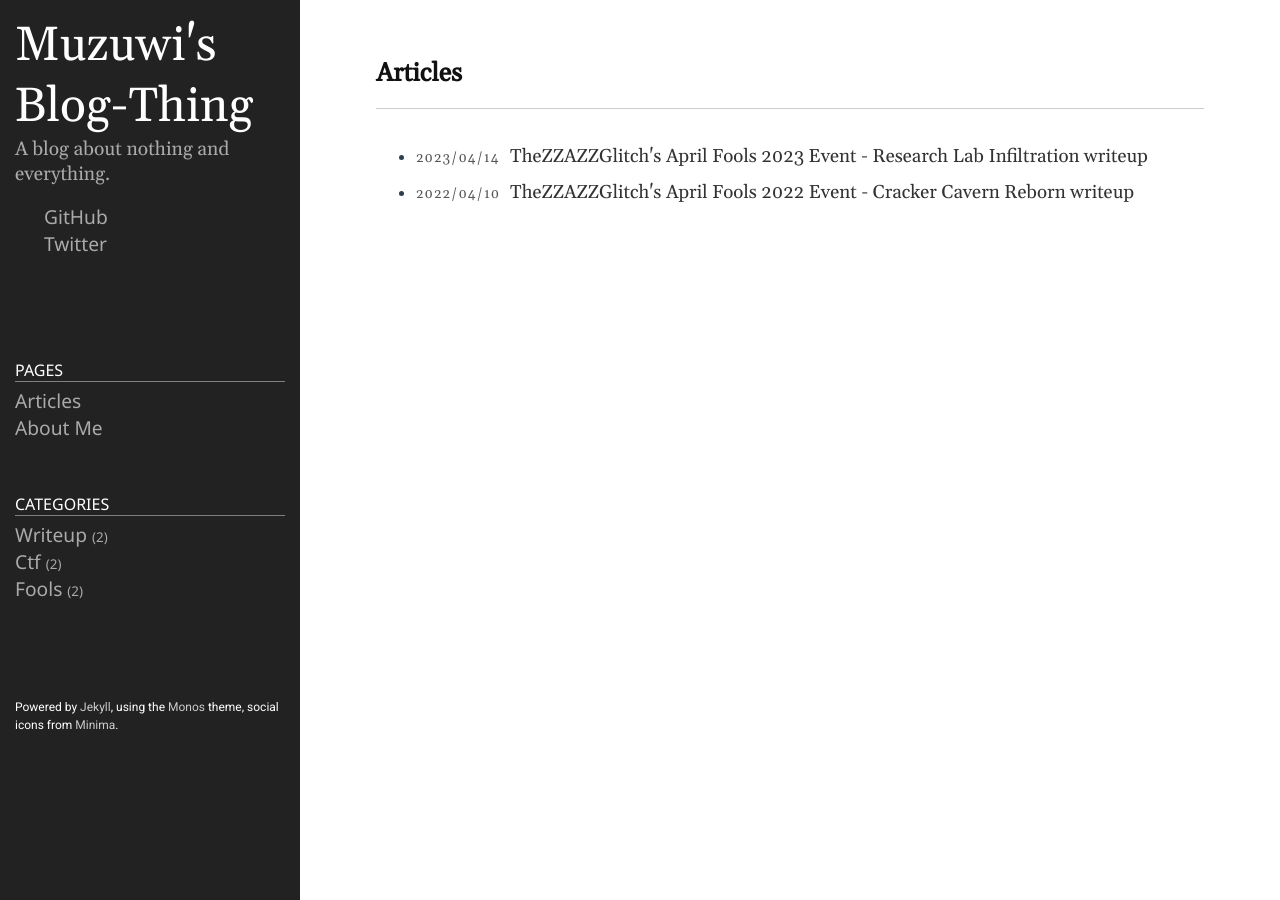
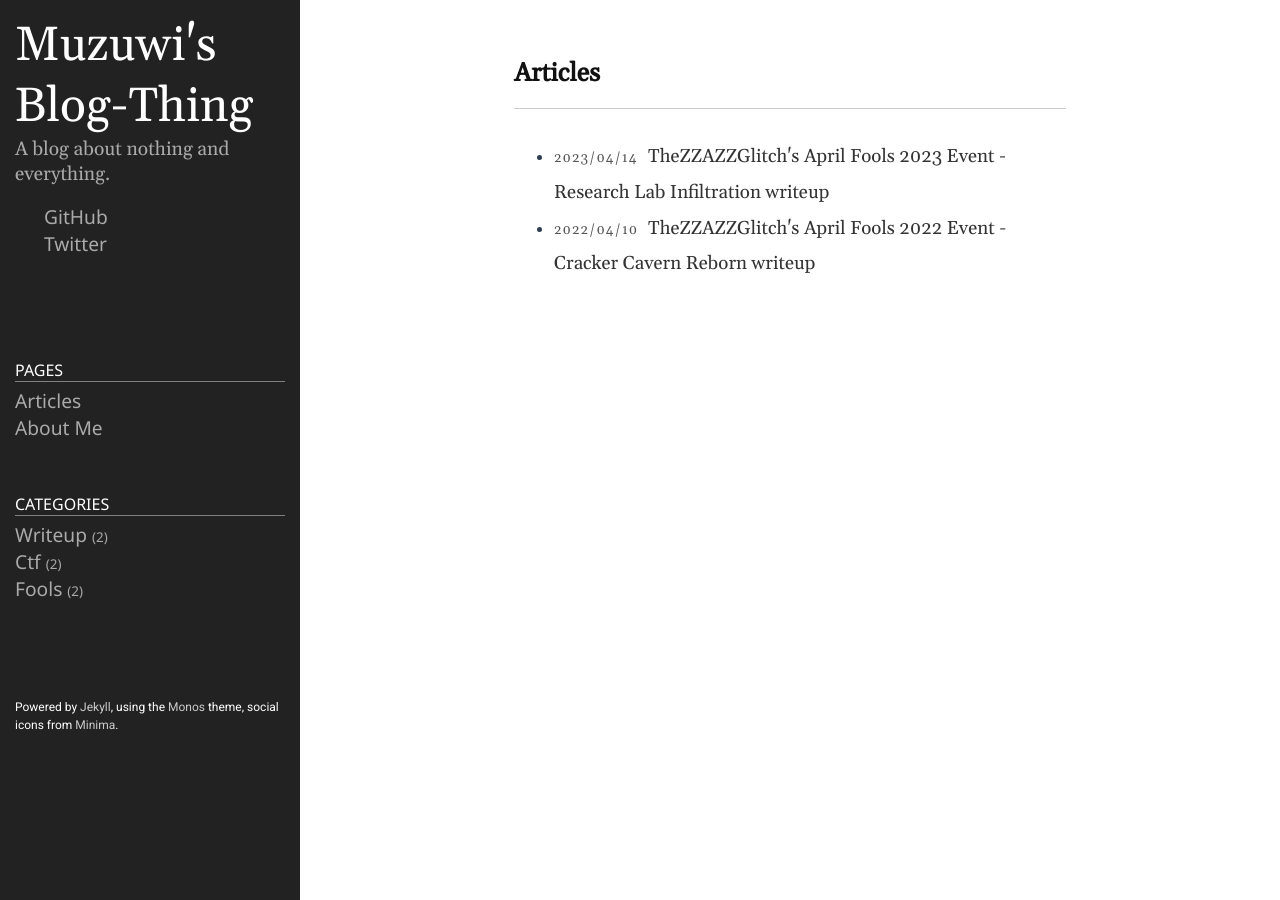
Before and after one commit to Muzuwi/Muzuwi.github.io, a Jekyll site: the page built from pages/index.md, in a window 1280 px wide. Built offline with Jekyll 4.4.1, drawn with Linux system fonts in a browser that asks for light colours.

Commit message:
css: Tweak article width
Way too wide currently, might break on mobile, have to check.

```diff
--- a/assets/css/style.css
+++ b/assets/css/style.css
@@ -204,7 +204,7 @@ article .share .gplus:hover {
 }
 
 article {
-	padding: 0 5% 0;
+	padding: 0 20% 0;
 	font-size: 17px;
 	margin-bottom: 100px;
 	line-height: 1.9;
```
